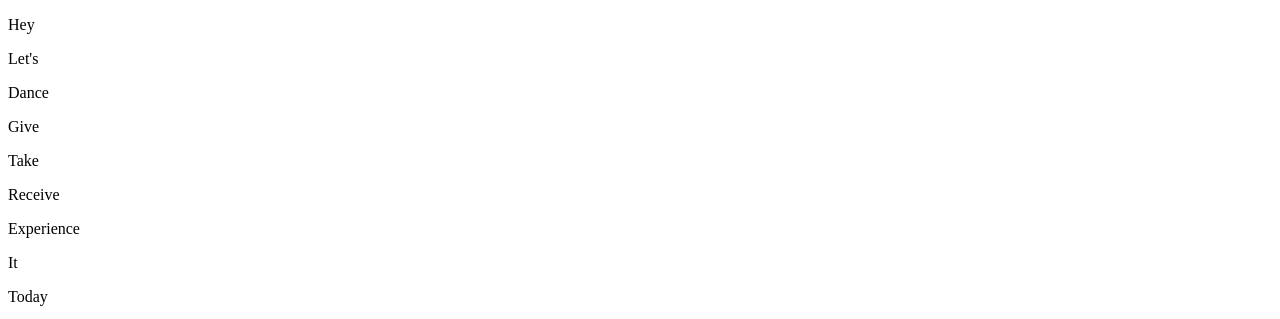
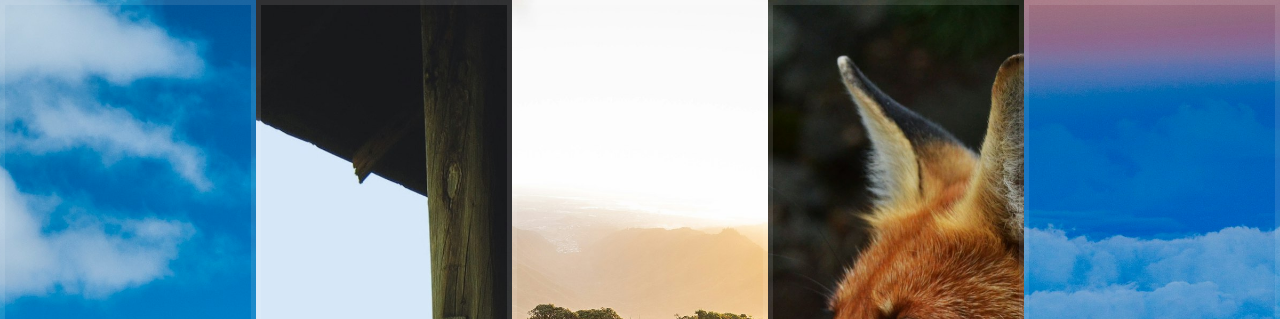
Before and after one commit to BelievenStephen/ImageGallery, a plain HTML site: page index.html in a window 1280 px wide. Shown: the top 319 px of the page. Drawn offline with Linux system fonts and the light colour scheme.

Commit message:
Added basic CSS styling for panels

```diff
--- a/index.html
+++ b/index.html
@@ -5,6 +5,94 @@
   <title>Flex Panels 💪</title>
   <link href='https://fonts.googleapis.com/css?family=Amatic+SC' rel='stylesheet' type='text/css'>
   <link rel="icon" href="https://fav.farm/✅" />
+  <style>
+    html {
+      box-sizing: border-box;
+      background: #ffc600;
+      font-family: 'helvetica neue';
+      font-size: 20px;
+      font-weight: 200;
+    }
+
+    body {
+      margin: 0;
+    }
+
+    *, *:before, *:after {
+      box-sizing: inherit;
+    }
+
+    .panels {
+      min-height: 100vh;
+      overflow: hidden;
+      display: flex;
+    }
+
+    .panel {
+      background: #6B0F9C;
+      box-shadow: inset 0 0 0 5px rgba(255,255,255,0.1);
+      color: white;
+      text-align: center;
+      align-items: center;
+      /* Safari transitionend event.propertyName === flex */
+      /* Chrome + FF transitionend event.propertyName === flex-grow */
+      transition:
+        font-size 0.7s cubic-bezier(0.61,-0.19, 0.7,-0.11),
+        flex 0.7s cubic-bezier(0.61,-0.19, 0.7,-0.11),
+        background 0.2s;
+      font-size: 20px;
+      background-size: cover;
+      background-position: center;
+      flex: 1;
+      justify-content: center;
+      display: flex;
+      flex-direction: column;
+    }
+
+    .panel1 { background-image: url('./images/1.jpeg'); }
+    .panel2 { background-image: url('./images/2.jpeg'); }
+    .panel3 { background-image: url('./images/3.jpeg'); }
+    .panel4 { background-image: url('./images/4.jpeg'); }
+    .panel5 { background-image: url('./images/5.jpeg'); }
+
+    /* Flex Items */
+    .panel > * {
+      margin: 0;
+      width: 100%;
+      transition: transform 0.5s;
+      flex: 1 0 auto;
+      display: flex;
+      justify-content: center;
+      align-items: center;
+    }
+
+    .panel > *:first-child { transform: translateY(-100%); }
+    .panel.open-active > *:first-child { transform: translateY(0); }
+    .panel > *:last-child { transform: translateY(100%); }
+    .panel.open-active > *:last-child { transform: translateY(0); }
+
+    .panel p {
+      text-transform: uppercase;
+      font-family: 'Amatic SC', cursive;
+      text-shadow: 0 0 4px rgba(0, 0, 0, 0.72), 0 0 14px rgba(0, 0, 0, 0.45);
+      font-size: 2em;
+    }
+
+    .panel p:nth-child(2) {
+      font-size: 4em;
+    }
+
+    .panel.open {
+      flex: 5;
+      font-size: 40px;
+    }
+
+    @media only screen and (max-width: 600px) {
+      .panel p {
+        font-size: 1em;
+      }
+    }
+  </style>
 </head>
 <body>
   <div class="panels">
```
Also changed, not shown: images/1.jpeg (added), images/2.jpeg (added), images/3.jpeg (added), images/4.jpeg (added), images/5.jpeg (added).
